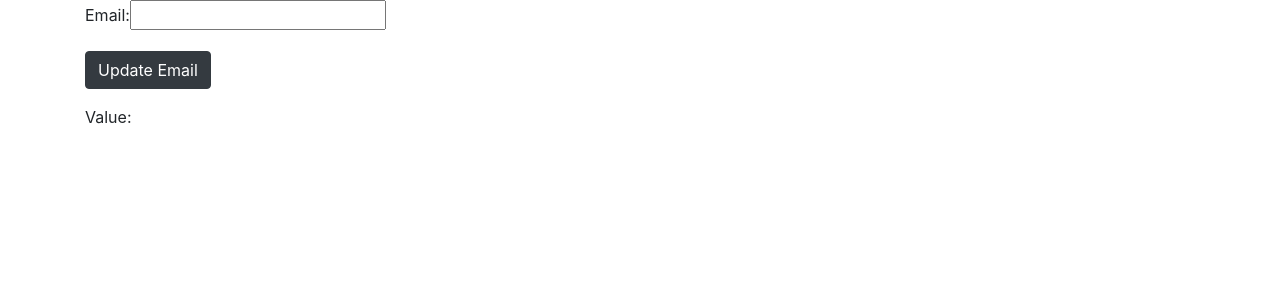
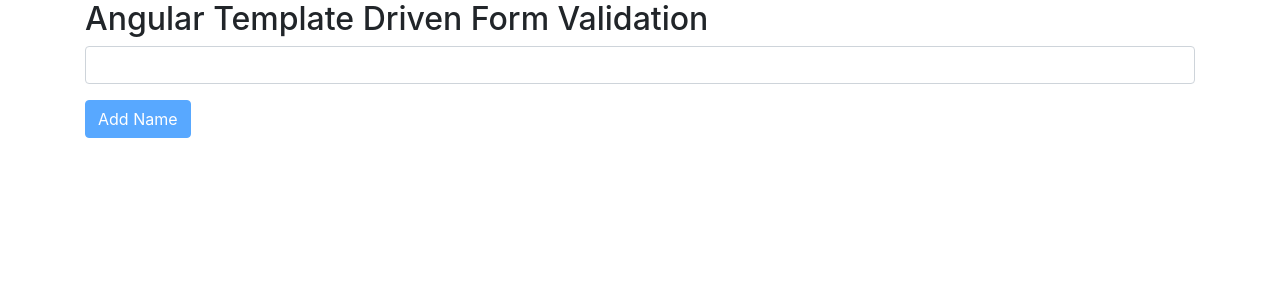
Before and after one commit to victorjaquez/angular-forms, an Angular app: page / in a window 1280 px wide. Shown: the top 300 px of the page. Built offline with nearby package versions, Linux system fonts and the light colour scheme.

Commit message:
reactive form validation

```diff
--- a/src/app/app.component.html
+++ b/src/app/app.component.html
@@ -1,4 +1,4 @@
-<div class="container">
+<!-- <div class="container">
   <div class="form-group">
     <label>
       Email:
@@ -11,4 +11,28 @@
   <p>
     Value: {{ email.value }}
   </p>
+</div> -->
+<div class="container">
+  <h2>Angular Template Driven Form Validation</h2>
+  <form name="form" (ngSubmit)="f.form.valid && onSubmit()" #f="ngForm" novalidate>
+    <div class="form-group">
+      <input type="text" id="name" name="name" class="form-control" required minlength="4" appForbiddenName="bob" [(ngModel)]="data.name" #name="ngModel" />
+    </div>
+    <div class="form-group">
+      <div *ngIf="name.invalid && (name.dirty || name.touched)" class="alert alert-danger">
+        <div *ngIf="name.errors.required">
+          Name is required.
+        </div>
+        <div *ngIf="name.errors.minlength">
+          Name must be at least 4 characters long.
+        </div>
+        <div *ngIf="name.errors.forbiddenName">
+          Name cannot be Bob.
+        </div>
+      </div>
+      <div class="form-group">
+        <button class="btn btn-primary" [disabled]="f.form.pristine || f.form.invalid">Add Name</button>
+      </div>
+    </div>
+  </form>
 </div>
--- a/src/app/app.component.ts
+++ b/src/app/app.component.ts
@@ -7,9 +7,14 @@
   styleUrls: ['./app.component.css'],
 })
 export class AppComponent {
-  email = new FormControl('');
+  // email = new FormControl('');
 
-  updateEmail() {
-    this.email.setValue('victor@jaquez.me');
+  // updateEmail() {
+  //   this.email.setValue('victor@jaquez.me');
+  // }
+  data: any = {};
+
+  onSubmit() {
+    alert(JSON.stringify(this.data));
   }
 }
--- a/src/app/app.module.ts
+++ b/src/app/app.module.ts
@@ -2,14 +2,15 @@
 import { NgModule } from '@angular/core';
 
 import { AppComponent } from './app.component';
-import { ReactiveFormsModule } from '@angular/forms';
+import { ReactiveFormsModule, FormsModule } from '@angular/forms';
 @NgModule({
   declarations: [
     AppComponent
   ],
   imports: [
     BrowserModule,
-    ReactiveFormsModule
+    FormsModule,
+    // ReactiveFormsModule
   ],
   providers: [],
   bootstrap: [AppComponent]
```
